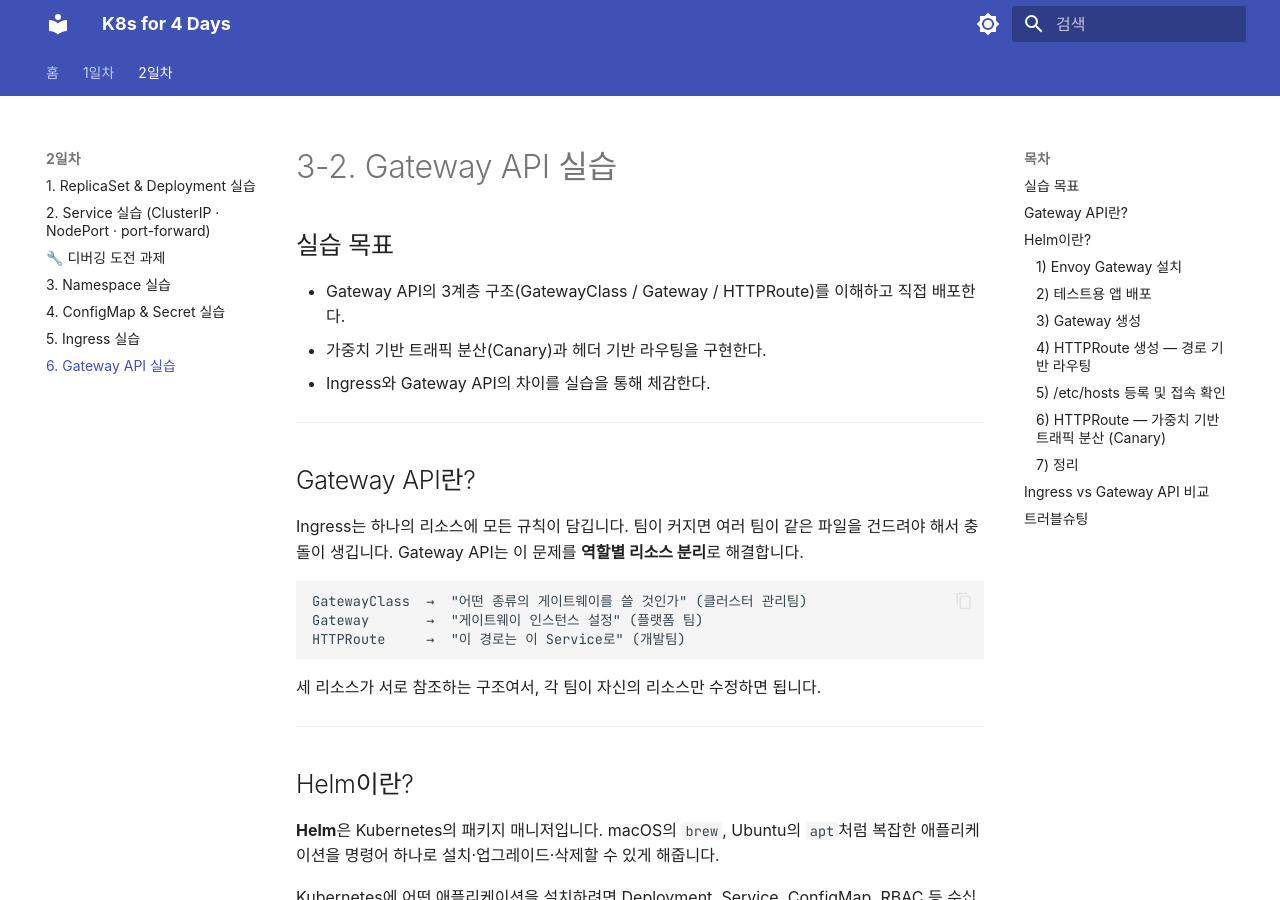
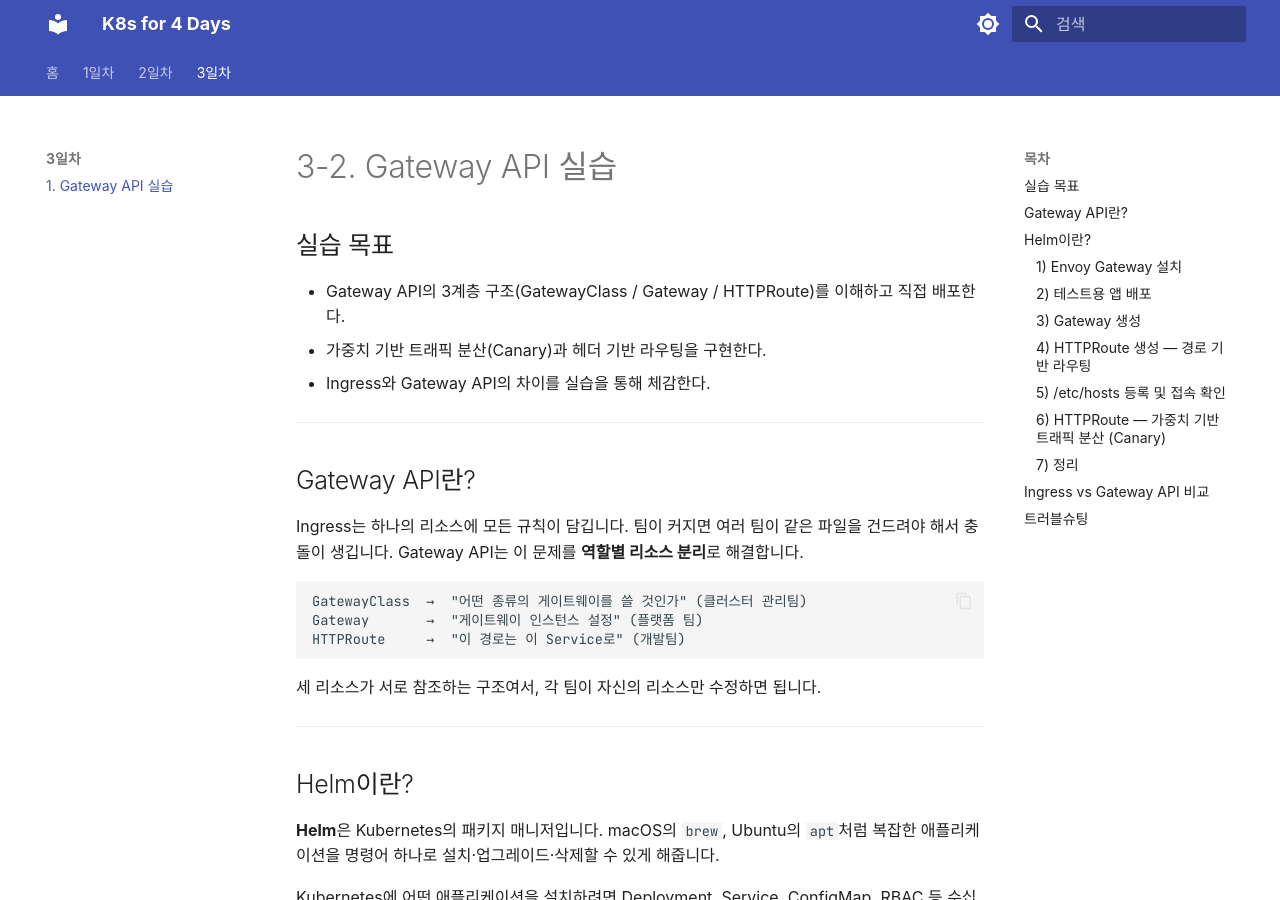
Before and after one commit to skilleat-labs/k8s-for-4days, an MkDocs documentation site: the page built from docs/day3/3-2-gateway.md, in a window 1280 px wide and 900 px high. Built offline with MkDocs 1.6.1 and Material for MkDocs 9.7.7, drawn with Linux system fonts in a browser that asks for light colours; some web fonts are replaced.

Commit message:
docs: Gateway API 실습을 3일차 첫번째 실습으로 이동

```diff
--- a/mkdocs.yml
+++ b/mkdocs.yml
@@ -50,7 +50,8 @@ nav:
       - 3. Namespace 실습: day2/2-4-namespace.md
       - 4. ConfigMap & Secret 실습: day2/2-3-configmap-secret.md
       - 5. Ingress 실습: day2/3-1-ingress.md
-      - 6. Gateway API 실습: day2/3-2-gateway.md
+  - 3일차:
+      - 1. Gateway API 실습: day3/3-2-gateway.md
 
 markdown_extensions:
   - admonition
```
Also changed, not shown: docs/day3/3-2-gateway.md (renamed from docs/day2/3-2-gateway.md).
